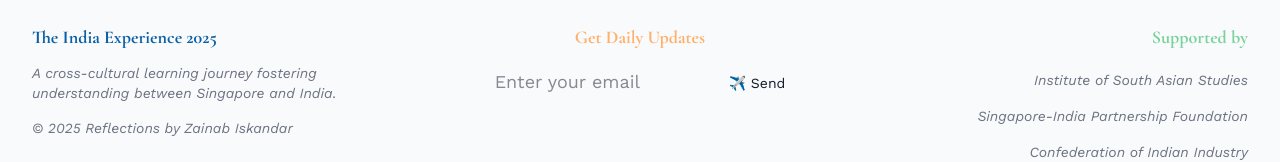
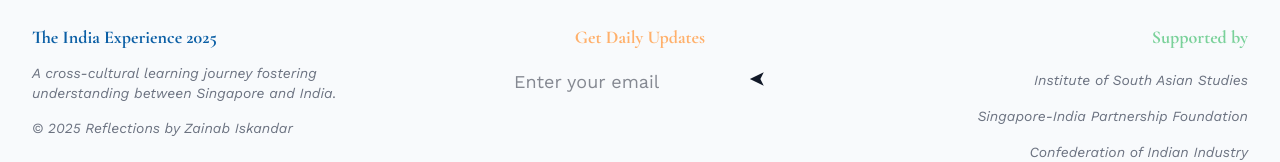
Before and after one commit to zainabiskandar/India2025, a React app in the folder src/: page / in a window 1280 px wide. Shown: the part 1439-1601 px from the top of the page. Built offline with nearby package versions, Linux system fonts and the light colour scheme; the HTML template or start-up script is replaced by a standard one.

Commit message:
Updated globals.css

```diff
--- a/src/components/Footer.tsx
+++ b/src/components/Footer.tsx
@@ -18,7 +18,7 @@ export function Footer({ onNavigate }: FooterProps = {}) {
   const handleSubscribe = async (e: React.FormEvent) => {
     e.preventDefault();
 
-    if (trap) return; // ignore bots
+    if (trap) return; // honeypot
 
     if (!validEmail(email)) {
       setFeedback('Please enter a valid email.');
@@ -28,28 +28,30 @@ export function Footer({ onNavigate }: FooterProps = {}) {
     setFeedback('Sending…');
 
     try {
+      const fd = new FormData();
+      fd.append('email', email);
+      fd.append('source', 'footer');
+      fd.append('user_agent', navigator.userAgent);
+
       const res = await fetch(GAS_ENDPOINT, {
         method: 'POST',
-        headers: {
-          'Content-Type': 'application/json',
-          'Accept': 'application/json'
-        },
-        body: JSON.stringify({
-          email,
-          source: 'footer',
-          user_agent: navigator.userAgent
-        })
+        body: fd,
+        mode: 'cors',
+        redirect: 'follow'
       });
 
-      const data = await res.json().catch(() => ({}));
+      let data: any = {};
+      try { data = await res.json(); } catch (_) {}
 
-      if (res.ok && data && data.ok) {
+      console.log('[subscribe] status:', res.status, 'body:', data);
+      if (res.ok && data && (data.ok === true || data.ok === 'true')) {
         setFeedback(data.dup ? 'You are already subscribed. Thank you!' : 'Thanks! Please check your inbox.');
         setEmail('');
       } else {
         setFeedback('Sorry, something went wrong. Please try again.');
       }
-    } catch {
+    } catch (err) {
+      console.error('[subscribe] network error:', err);
       setFeedback('Network error. Please try again.');
     }
   };
@@ -98,11 +100,12 @@ export function Footer({ onNavigate }: FooterProps = {}) {
                 />
                 <button
                   type="submit"
-                  className="subscribe-btn"
-                  aria-label="Send"
-                  style={{ fontStyle: 'normal' }}
+                  className="subscribe-btn subscribe-btn--icon"
+                  aria-label="Subscribe"
                 >
-                  <span aria-hidden="true">✈️</span> Send
+                  <svg width="18" height="18" viewBox="0 0 24 24" aria-hidden="true" focusable="false" fill="currentColor">
+                    <path d="M2.5 12l18.5-9-4.5 9 4.5 9-18.5-9zm7 .5l7.5 4.5-7.5-1.5v-3z"/>
+                  </svg>
                 </button>
               </div>
               <p id="subscribe-feedback" className="subscribe-feedback" role="status" aria-live="polite">
--- a/src/styles/globals.css
+++ b/src/styles/globals.css
@@ -469,20 +469,26 @@
   .subscribe-input {
     width: min(420px, 70vw);
     padding: 10px 12px;
-    border: 1px solid var(--border, #E5E7EB);
-    border-radius: 10px;
+    border: 2px solid var(--saffron, #F6C182);
+    border-radius: 12px;
+    background: #fff;
+    color: var(--text, #1A1A2E);
     font-family: 'Work Sans', system-ui, sans-serif;
     font-size: var(--body);
     line-height: var(--body-lh);
     font-weight: 400;
-    background-color: white;
-    color: var(--text);
+  }
+
+  .subscribe-input::placeholder {
+    font-size: var(--body, 16px);
+    color: var(--grey, #717171);
+    opacity: 0.9;
   }
 
   .subscribe-input:focus {
-    outline: 3px solid rgba(11, 95, 165, 0.4);
-    outline-offset: 2px;
-    border-color: var(--navy);
+    outline: 0;
+    box-shadow: 0 0 0 3px rgba(246, 193, 130, 0.35);
+    border-color: var(--saffron, #F6C182);
   }
 
   .subscribe-btn {
@@ -492,10 +498,19 @@
     border: 0;
     border-radius: 12px;
     cursor: pointer;
-    font-family: 'Work Sans', system-ui, sans-serif;
-    font-size: var(--small);
-    font-weight: 600;
+    font-weight: 700;
+    display: inline-flex;
+    align-items: center;
+    justify-content: center;
+    gap: 8px;
+    min-width: 48px;
+    min-height: 44px;
     transition: filter 0.2s ease;
+  }
+
+  .subscribe-btn--icon {
+    width: 48px;
+    padding: 10px;
   }
 
   .subscribe-btn:hover {
```
